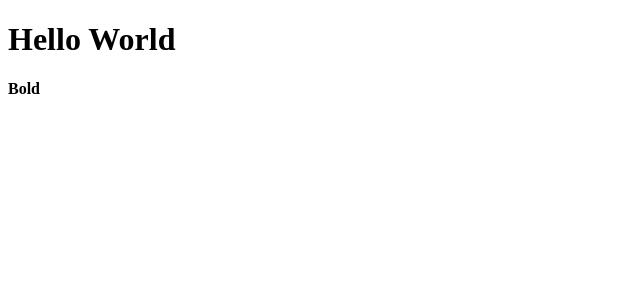
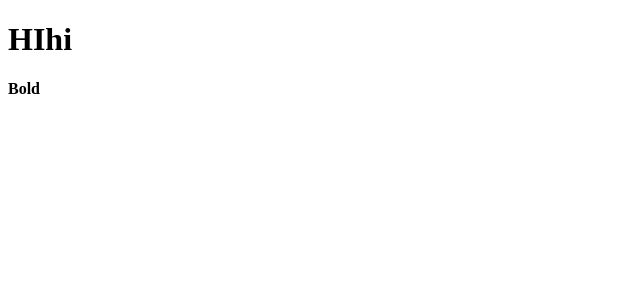
Before and after one commit to gamevnlc/Start-learning-react, a React (Create React App) app: page / in a window 1280 px wide. Shown: the top 300 px of the page, without its empty margins (0-640 px from the left). Built offline with nearby package versions, Linux system fonts and the light colour scheme.

Commit message:
set properties on a component

```diff
--- a/package.json
+++ b/package.json
@@ -3,6 +3,7 @@
   "version": "0.1.0",
   "private": true,
   "dependencies": {
+    "prop-types": "^15.6.1",
     "react": "^16.3.1",
     "react-dom": "^16.3.1",
     "react-scripts": "1.1.4"
--- a/src/App.js
+++ b/src/App.js
@@ -1,17 +1,31 @@
 import React from 'react'
+import PropTypes from 'prop-types'
 
 class App extends React.Component {
   render() {
     // return <h1>Hello World</h1>
+    let txt = this.props.txt
     return (
       <div>
-        <h1>Hello World</h1>
+        <h1>{txt}</h1>
         <b>Bold</b>
       </div>
     )
   }
 }
 
+// Define prop
+App.propTypes = {
+  txt: PropTypes.string,
+  cat: PropTypes.string.isRequired
+}
+
+// Default prop
+
+App.defaultProps = {
+  txt: 'HIhi'
+}
+
 // const App = () => <h1>Hello Stateless</h1>
 
 export default App
--- a/src/index.js
+++ b/src/index.js
@@ -3,5 +3,7 @@ import ReactDOM from 'react-dom';
 import App from './App';
 // import registerServiceWorker from './registerServiceWorker';
 
-ReactDOM.render(<App />, document.getElementById('root'));
+ReactDOM.render(<App cat="Haleluy"/>,
+    document.getElementById('root')
+);
 // registerServiceWorker();
```
Also changed, not shown: 1 other file (tests, documents, lock files or other folders).
